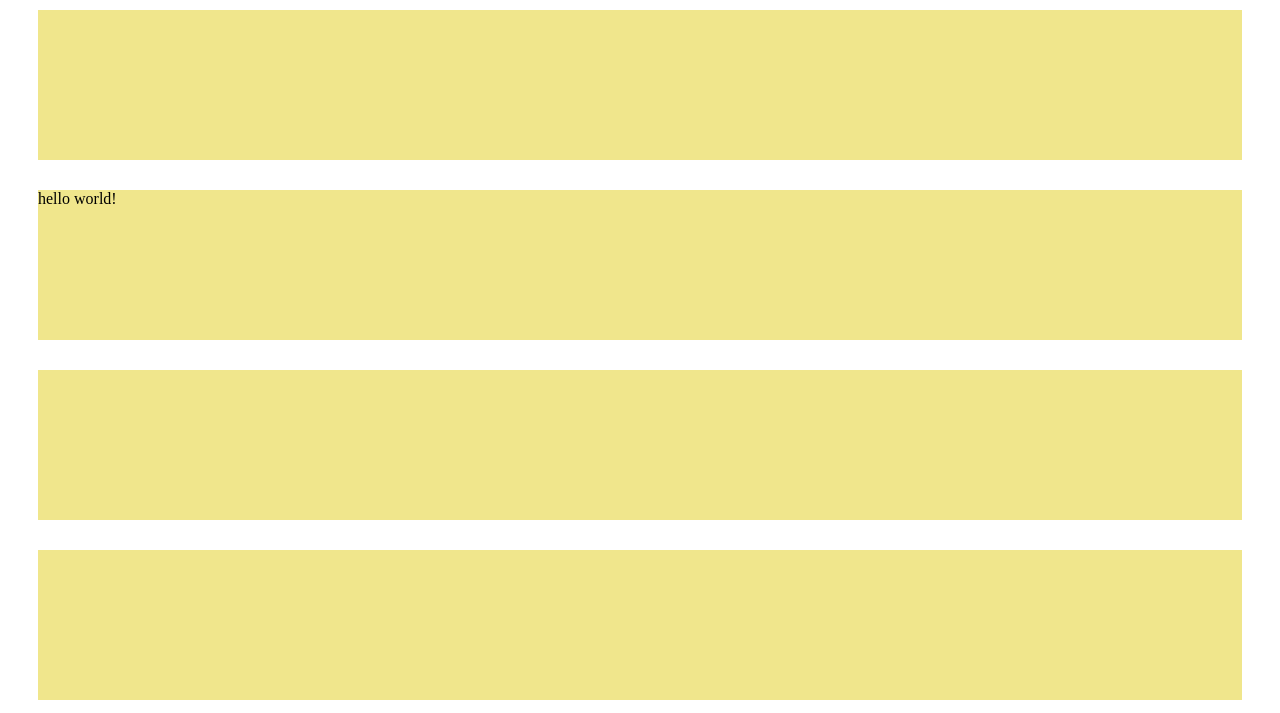
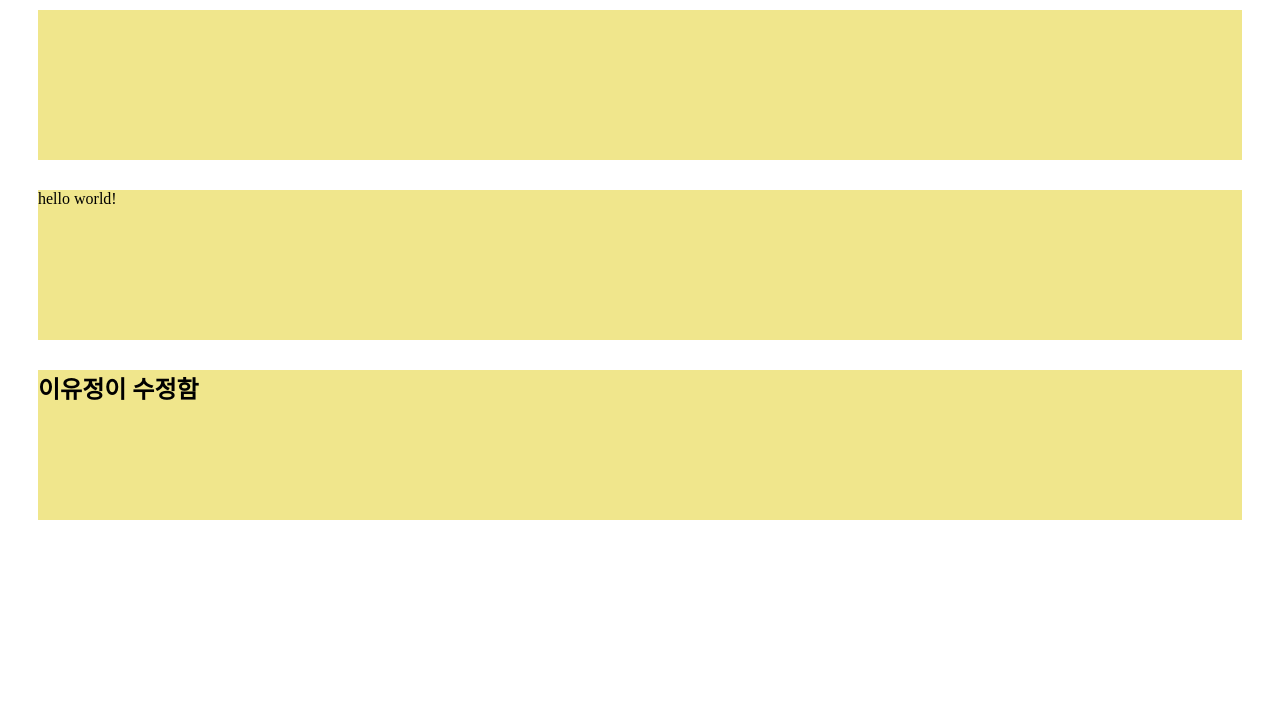
Before and after one commit to doneandonly/test2, a plain HTML site: page index.html in a window 1280 px wide. Shown: the part 87-800 px from the top of the page. Drawn offline with Linux system fonts and the light colour scheme.

Commit message:
Update index.html 중복코드 삭제함

```diff
--- a/index.html
+++ b/index.html
@@ -15,8 +15,6 @@
     <h1>충돌 연습</h1>
     <section id="red"></section>
     <section id="yellow">hello world!</section>
-    <section id="blue"></section>
-    <section id="yellow"></section>
     <section id="blue">
         <h1>이유정이 수정함</h1>
     </section>
```
